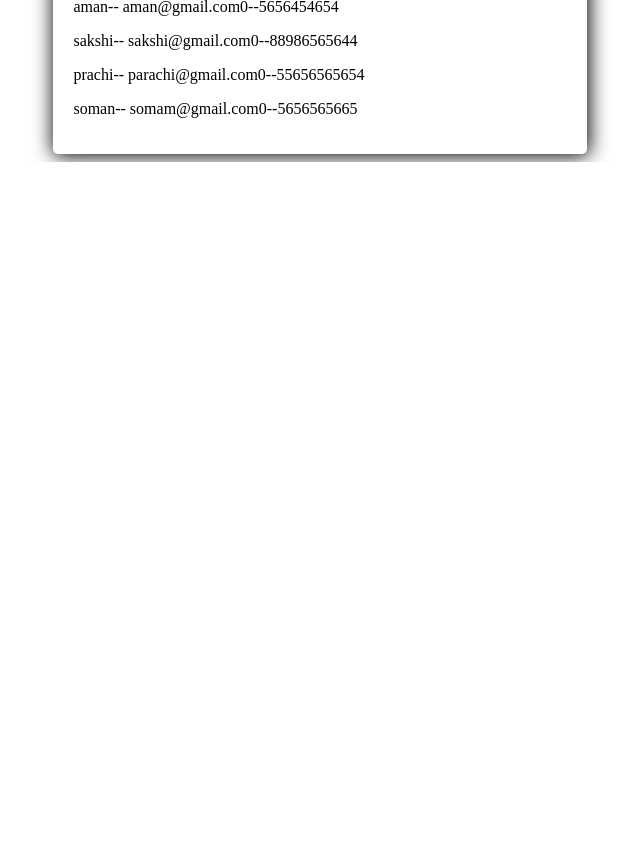
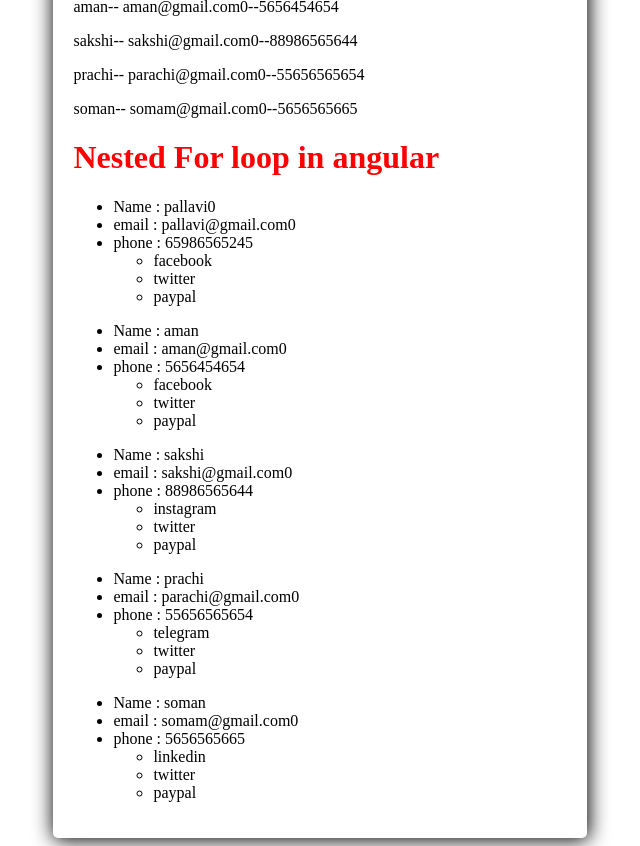
Before and after one commit to Suhag2001/Angular-Practice, an Angular app: page / in a window 1280 px wide. Shown: the part 1880-2726 px from the top of the page, without its empty margins (320-960 px from the left). Before the commit the page ends 2042 px from the top, so only its background shows below. Built offline with nearby package versions, Linux system fonts and the light colour scheme.

Commit message:
component changes

```diff
--- a/src/app/app.component.html
+++ b/src/app/app.component.html
@@ -44,7 +44,7 @@
 <input type="text" #box4  placeholder="Enter your thoughts">
 
 <br><br>
-<button (click)="printData(box4.value)">Click</button>
+<button ((click))="printData(box4.value)">Click</button>
 <br><br>
 <p > your thoughts : {{storeData}}</p>
 
@@ -117,11 +117,23 @@
 <button (click)="getColorsWithSwitch('peru')">peru</button>
 
 
-<h1>Lopping In Angular</h1>
+<h1>For Loop In Angular</h1>
 
 <p *ngFor="let item of users">{{item}}</p>
 
 <p *ngFor="let item of usersData">{{item.name}}-- {{item.email}}--{{item.phone}}</p>
 
+<h1>Nested For loop in angular</h1>
+<ul *ngFor="let user of Users">
+    <li>Name : {{user.name}}</li>
+    <li>email : {{user.email}}</li>
+    <li>phone : {{user.phone}}</li>
+    <ul *ngFor="let account of user.userAccounts">
+     <li>{{account}}</li>
+    </ul>
+
+</ul>
+
+
 </div>
 </div>
--- a/src/app/app.component.ts
+++ b/src/app/app.component.ts
@@ -121,4 +121,41 @@ usersData=[
 }
 ]
 
+//Nested for loop
+
+Users=[
+  {
+    name:"pallavi0",
+    email:"pallavi@gmail.com0",
+    phone:"65986565245",
+    userAccounts:["facebook", "twitter", "paypal"]
+  },
+  {
+    name:"aman",
+    email:"aman@gmail.com0",
+    phone:"5656454654",
+    userAccounts:["facebook", "twitter", "paypal"]
+  }
+,
+{
+  name:"sakshi",
+  email:"sakshi@gmail.com0",
+  phone:"88986565644",
+  userAccounts:["instagram", "twitter", "paypal"]
+},
+{
+  name:"prachi",
+  email:"parachi@gmail.com0",
+  phone:"55656565654",
+  userAccounts:["telegram", "twitter", "paypal"]
+},
+{
+  name:"soman",
+  email:"somam@gmail.com0",
+  phone:"5656565665",
+  userAccounts:["linkedin", "twitter", "paypal"]
 }
+]
+
+
+}
```
Also changed, not shown: src/assets/pan card_page-0001.jpg (added).
